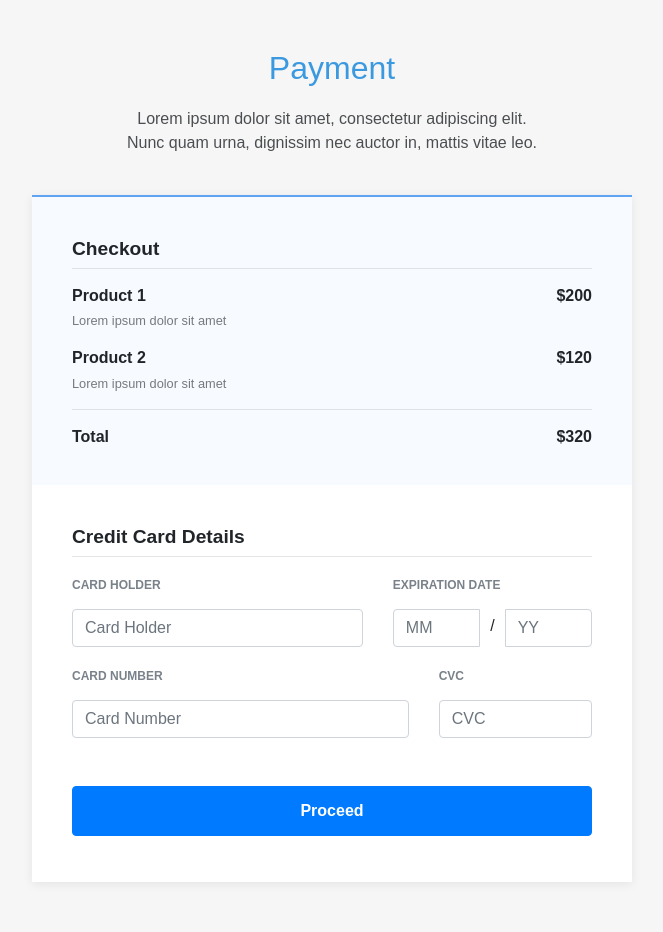
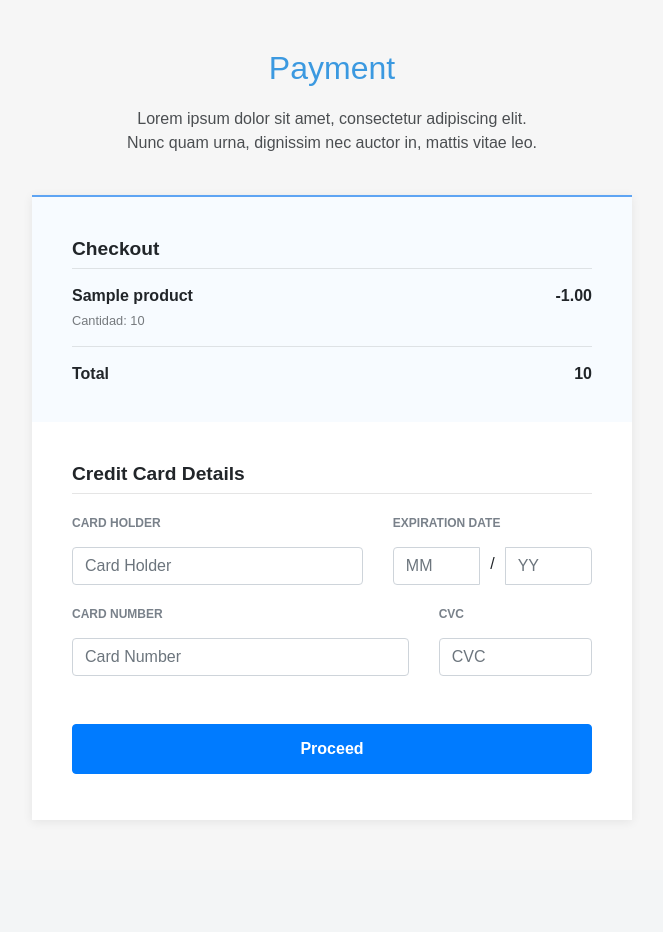
Before and after one commit to CynthiaOspina/ropaEcommerce, a Flask app: template templates/cliente/pago.html in a window 1280 px wide. Shown: the part 57-989 px from the top of the page, without its empty margins (308-971 px from the left). After the commit the page ends 831 px from the top, so only its background shows below. Run offline with Flask 2, Linux system fonts and the light colour scheme; the template is opened without the code that fills it: most values are stand-ins (such as "Sample title", 1, 10 or a date in 2020).

Commit message:
Update pago.html

```diff
--- a/templates/cliente/pago.html
+++ b/templates/cliente/pago.html
@@ -159,17 +159,19 @@
         <form>
           <div class="products">
             <h3 class="title">Checkout</h3>
+		{% for key, product in ordenes.orden.items() %}
+                        {% set price = product.price|float %}
+
+                        {% set discount = "%0.2f"|format((product.discount/100) * price|float ) %}
+		  	{% set subtotal = product.quantity|int * price|float %}
+
             <div class="item">
-              <span class="price">$200</span>
-              <p class="item-name">Product 1</p>
-              <p class="item-description">Lorem ipsum dolor sit amet</p>
+              <span class="price">{{ "%0.2f"|format((subTotal|float) - discount|float) }}</span>
+              <p class="item-name">{{product.name}}</p>
+		<p class="item-description">Cantidad: {{product.quantity}}</p>
             </div>
-            <div class="item">
-              <span class="price">$120</span>
-              <p class="item-name">Product 2</p>
-              <p class="item-description">Lorem ipsum dolor sit amet</p>
-            </div>
-            <div class="total">Total<span class="price">$320</span></div>
+		{% endfor %}
+            <div class="total">Total<span class="price">{{grandTotal}}</span></div>
           </div>
           <div class="card-details">
             <h3 class="title">Credit Card Details</h3>
```
